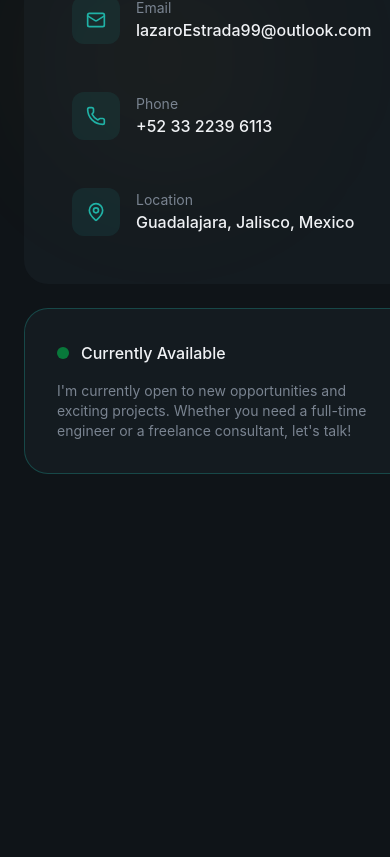
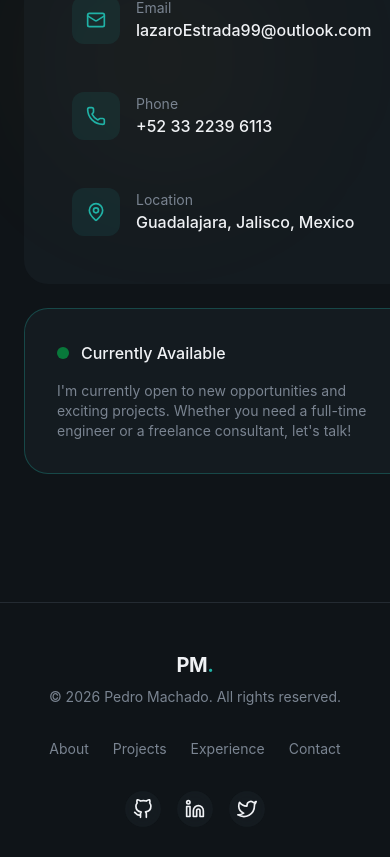
Before and after one commit to FerchoChainz/Portfolio, a React (Vite) app: page / in a window 390 px wide. Shown: the part 8171-9028 px from the top of the page. Before the commit the page ends 8773 px from the top, so only its background shows below. Built offline with nearby package versions, Linux system fonts and the light colour scheme.

Commit message:
Portfolio almost done

```diff
--- a/src/App.jsx
+++ b/src/App.jsx
@@ -1,3 +1,4 @@
+import { Footer } from "./layout/Footer"
 import { Navbar } from "./layout/Navbar"
 import { About } from "./sections/About"
 import { Contact } from "./sections/Contact"
@@ -16,6 +17,7 @@
       <Experience/>
       <Contact/>
     </main>
+    <Footer/>
   </div>
   )
 }
--- a/src/layout/Footer.jsx
+++ b/src/layout/Footer.jsx
@@ -1,9 +1,63 @@
-import React from 'react'
+import { FiGithub, FiLinkedin, FiTwitter } from "react-icons/fi";
 
-function Footer() {
+const socialLinks = [
+  { icon: FiGithub, href: "#", label: "GitHub" },
+  { icon: FiLinkedin, href: "#", label: "LinkedIn" },
+  { icon: FiTwitter, href: "#", label: "Twitter" },
+];
+
+const footerLinks = [
+  { href: "#about", label: "About" },
+  { href: "#projects", label: "Projects" },
+  { href: "#experience", label: "Experience" },
+  { href: "#contact", label: "Contact" },
+];
+
+export const Footer = () => {
+  const currentYear = new Date().getFullYear();
+
   return (
-    <div>Footer</div>
-  )
-}
+    <footer className="py-12 border-t border-border">
+      <div className="container mx-auto px-6">
+        <div className="flex flex-col md:flex-row items-center justify-between gap-8">
+          {/* Logo & Copyright */}
+          <div className="text-center md:text-left">
+            <a href="#" className="text-xl font-bold tracking-tight">
+              PM<span className="text-primary">.</span>
+            </a>
+            <p className="text-sm text-muted-foreground mt-2">
+              © {currentYear} Pedro Machado. All rights reserved.
+            </p>
+          </div>
 
-export default Footer
+          {/* Links */}
+          <nav className="flex flex-wrap justify-center gap-6">
+            {footerLinks.map((link) => (
+              <a
+                key={link.href}
+                href={link.href}
+                className="text-sm text-muted-foreground hover:text-foreground transition-colors"
+              >
+                {link.label}
+              </a>
+            ))}
+          </nav>
+
+          {/* Social Links */}
+          <div className="flex items-center gap-4">
+            {socialLinks.map((social) => (
+              <a
+                key={social.label}
+                href={social.href}
+                aria-label={social.label}
+                className="p-2 rounded-full glass hover:bg-primary/10 hover:text-primary transition-all"
+              >
+                <social.icon className="w-5 h-5" />
+              </a>
+            ))}
+          </div>
+        </div>
+      </div>
+    </footer>
+  );
+};
--- a/src/layout/Navbar.jsx
+++ b/src/layout/Navbar.jsx
@@ -6,7 +6,7 @@
   { href: "#about", label: "About" },
   { href: "#projects", label: "Projects" },
   { href: "#experience", label: "Experience" },
-  { href: "#testimonials", label: "Testimonials" },
+
 ];
 
 export const Navbar = () => {
@@ -52,7 +52,7 @@
 
         {/* CTA Button */}
         <div className="hidden md:block">
-          <Button size="sm">Contact Me</Button>
+          <Button  size="sm">Contact Me</Button>
         </div>
 
         {/* Mobile Menu button*/}
```
